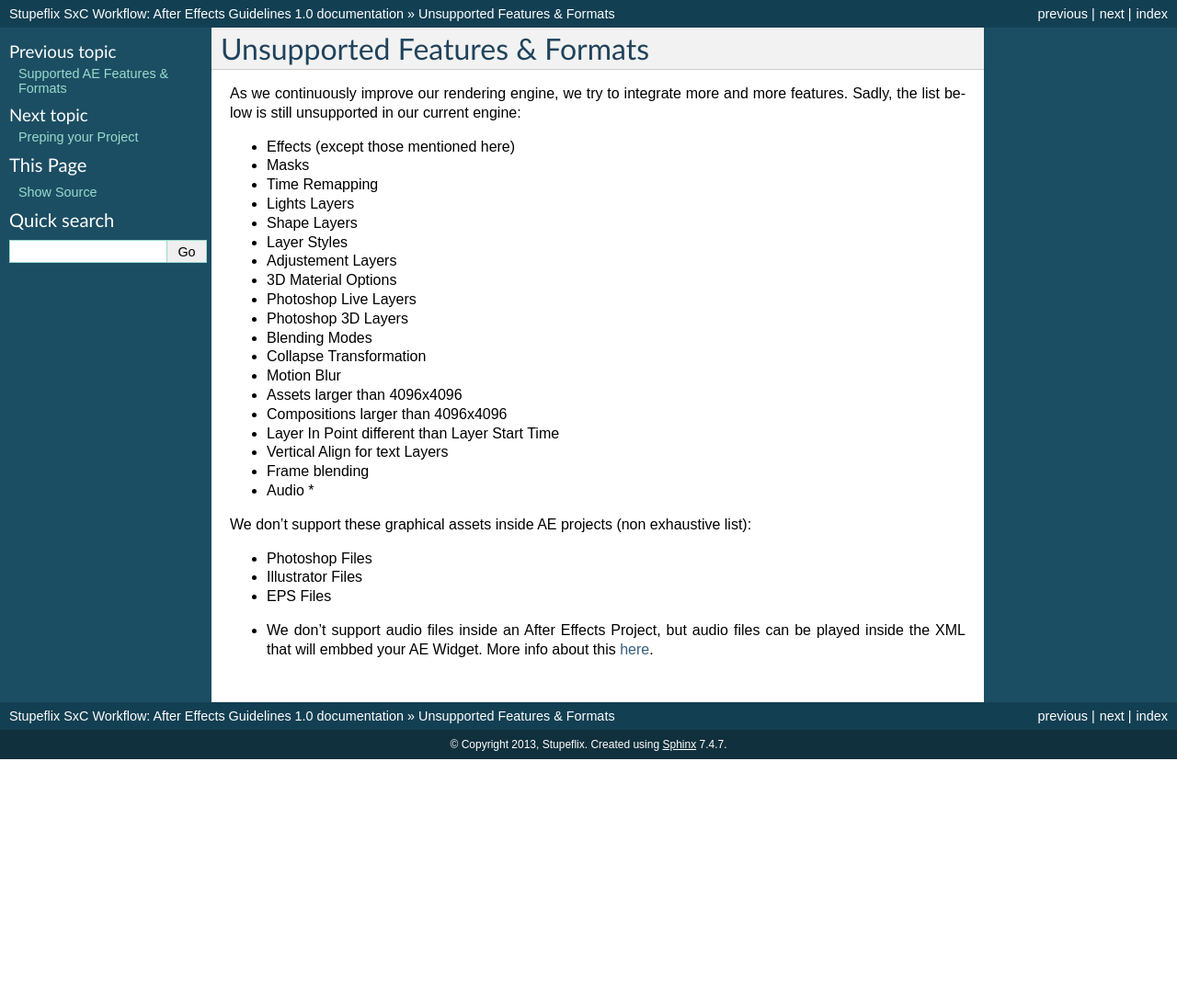
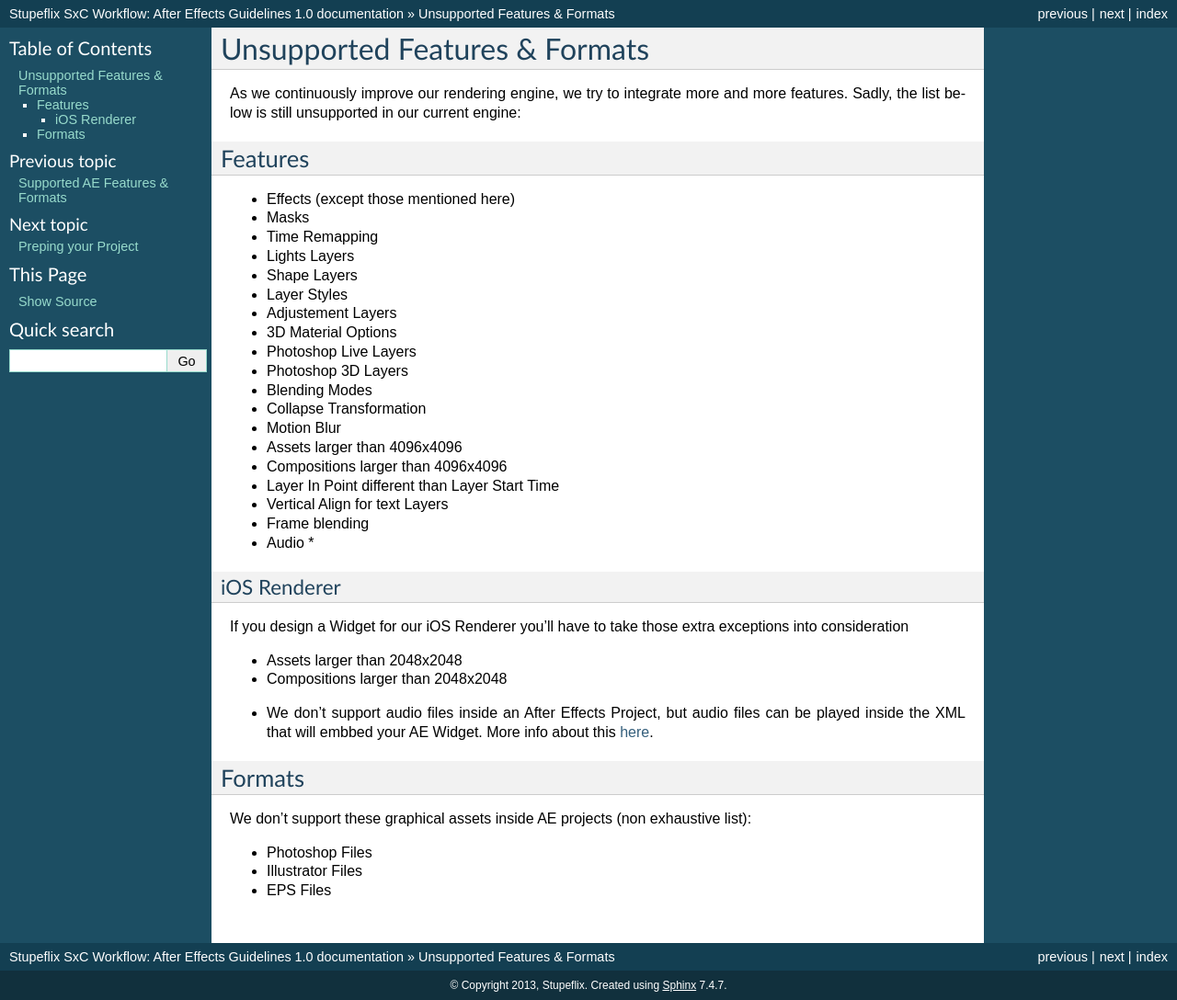
Before and after one commit to Stupeflix/stupeflix-ae-guidelines, a Sphinx documentation site: the page built from docs/01-07_unsupported.rst, in a window 1280 px wide. Shown: the whole page at 92% size. Built offline with Sphinx 7.4.7, drawn with Linux system fonts in a browser that asks for light colours; before the commit the page ends 900 px from its top, so only the background shows below that.

Commit message:
Ajout passages iPhone + revamp

```diff
--- a/docs/01-07_unsupported.rst
+++ b/docs/01-07_unsupported.rst
@@ -3,6 +3,9 @@
 ==============================
 
 As we continuously improve our rendering engine, we try to integrate more and more features. Sadly, the list below is still unsupported in our current engine:
+
+Features
+--------
 
 - Effects (except those mentioned here)
 - Masks
@@ -24,10 +27,21 @@
 - Frame blending
 - Audio *
 
+iOS Renderer
+^^^^^^^^^^^^
+
+If you design a Widget for our iOS Renderer you'll have to take those extra exceptions into consideration
+
+- Assets larger than 2048x2048
+- Compositions larger than 2048x2048
+
+* We don't support audio files inside an After Effects Project, but audio files can be played inside the XML that will embbed your AE Widget. More info about this `here <https://stupeflix-ae-guidelines.readthedocs.org/en/latest/03-02_xml.html#audio>`_.
+
+Formats
+-------
+
 We don't support these graphical assets inside AE projects (non exhaustive list):
 
 - Photoshop Files
 - Illustrator Files
 - EPS Files
-
-* We don't support audio files inside an After Effects Project, but audio files can be played inside the XML that will embbed your AE Widget. More info about this `here <https://stupeflix-ae-guidelines.readthedocs.org/en/latest/03-02_xml.html#audio>`_.
```
Also changed, not shown: docs/01-05_bezier.rst (+8 -0 lines), docs/02-01_optim.rst (+10 -0 lines).
